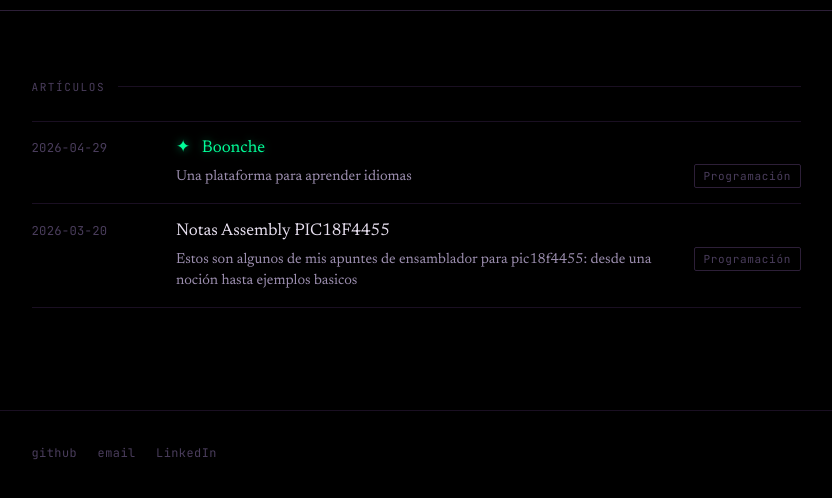
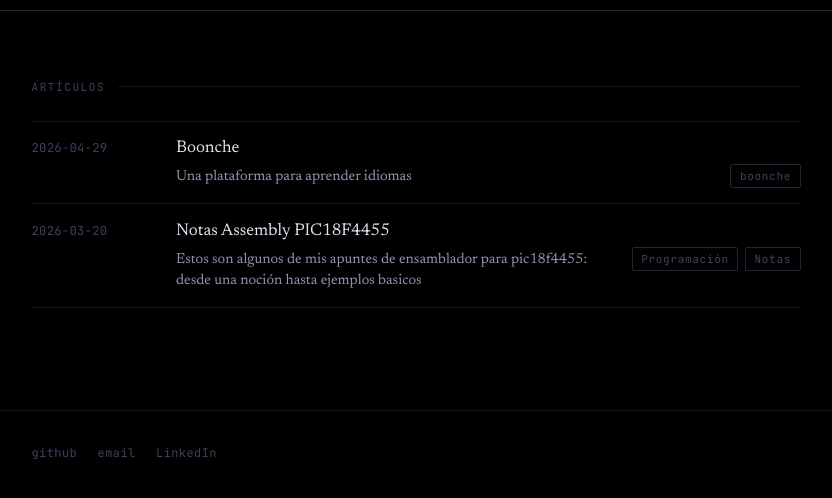
Before and after one commit to soyMarioPineda/blog, a website: page index.html in a window 1280 px wide. Shown: the part 78-576 px from the top of the page, without its empty margins (224-1056 px from the left). Drawn offline with Linux system fonts and the light colour scheme.

Commit message:
fixed bug

```diff
--- a/index.html
+++ b/index.html
@@ -33,13 +33,10 @@
 
         <li class="post-item">
           <span class="post-date">2026-04-29</span>
-          <a class="post-title-link featured-post" href="posts/boonche.html">
-              <span class="featured-star">✦</span>
-            <span class="gold-word">Boonche</span>
-          </a>
+          <a class="post-title-link" href="posts/boonche.html">Boonche</a>
           <p class="post-description">Una plataforma para aprender idiomas</p>
           <div class="post-tags">
-            <span class="tag">Programación</span>
+            <span class="tag">boonche</span>
           </div>
         </li>
 
@@ -49,6 +46,7 @@
           <p class="post-description">Estos son algunos de mis apuntes de ensamblador para pic18f4455: desde una noción hasta ejemplos basicos</p>
           <div class="post-tags">
             <span class="tag">Programación</span>
+            <span class="tag">Notas</span>
           </div>
         </li>
       </ul>
```
Also changed, not shown: articles/notaspic.md (+1 -1 lines), posts/boonche.html (+3 -5 lines), posts/notaspic.html (+2 -2 lines).
